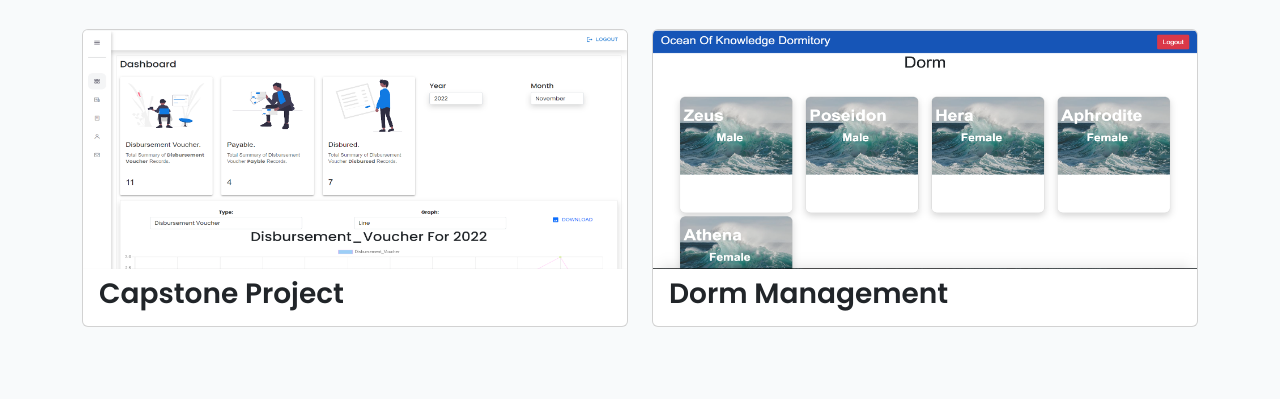
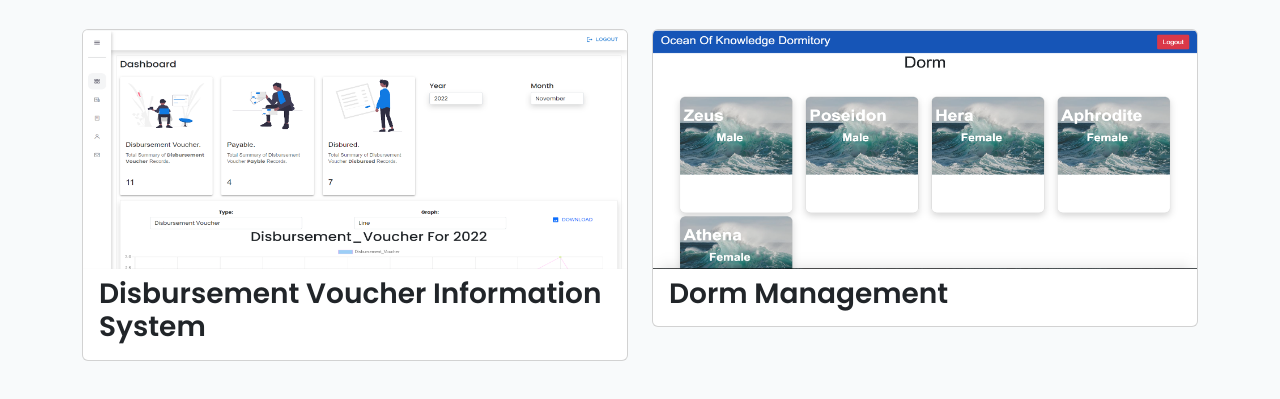
Before and after one commit to JerrymihMercado/myportfolio, a plain HTML site: page index.html in a window 1280 px wide. Shown: the part 1690-2089 px from the top of the page. Drawn offline with nearby package versions, Linux system fonts and the light colour scheme; some packages are replaced by stand-ins of ours; a script that the page names is missing.

Commit message:
Update index.html

```diff
--- a/index.html
+++ b/index.html
@@ -181,7 +181,7 @@
             <div class="card ">
                 <img src="images/capstone.png" class="card-img-top" alt="...">
                 <div class="content px-3 py-2">
-                    <h3>Capstone Project</h3>
+                    <h3>Disbursement Voucher Information System</h3>
                 </div>
             </div>
         </div>
```
